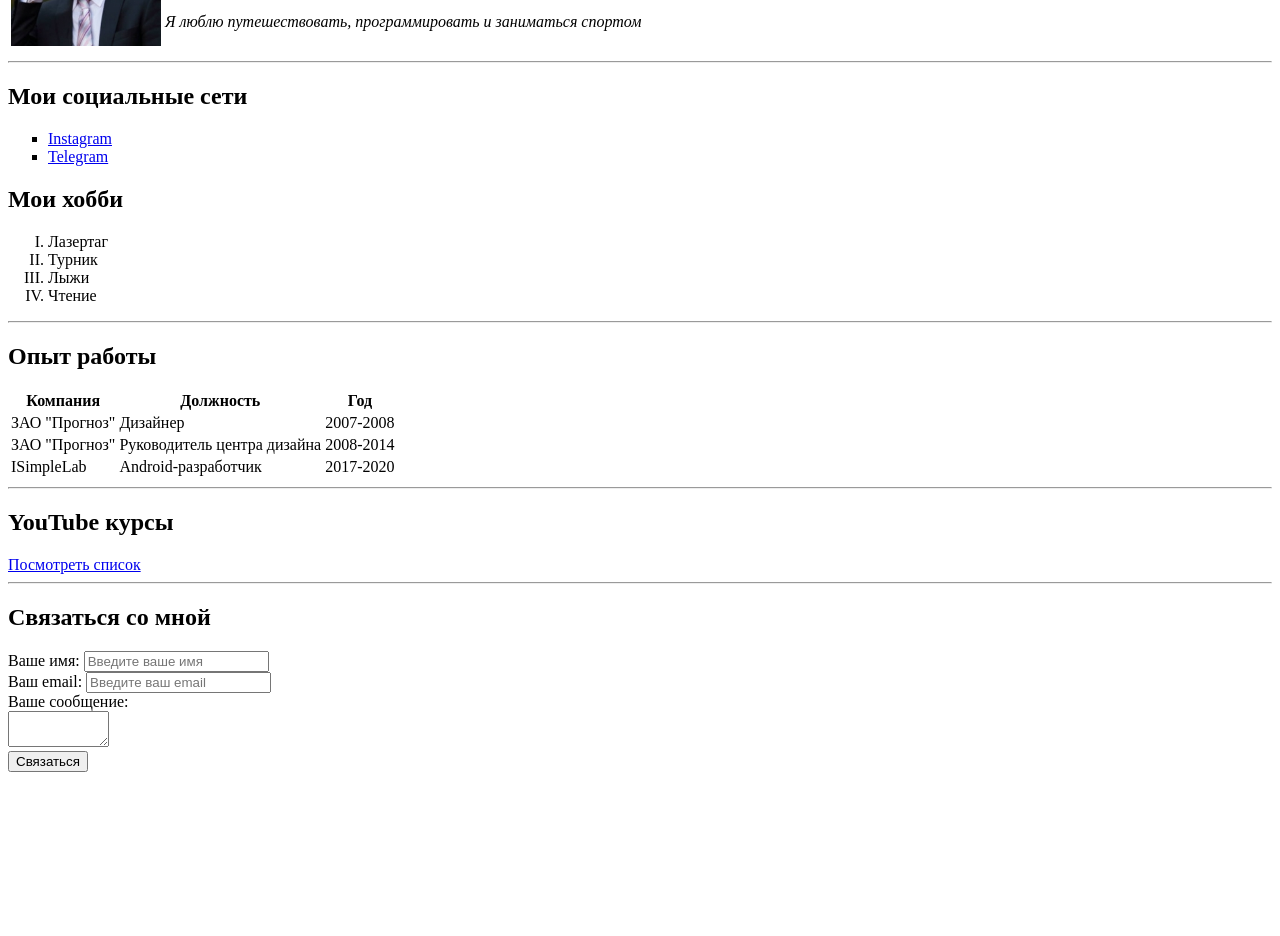
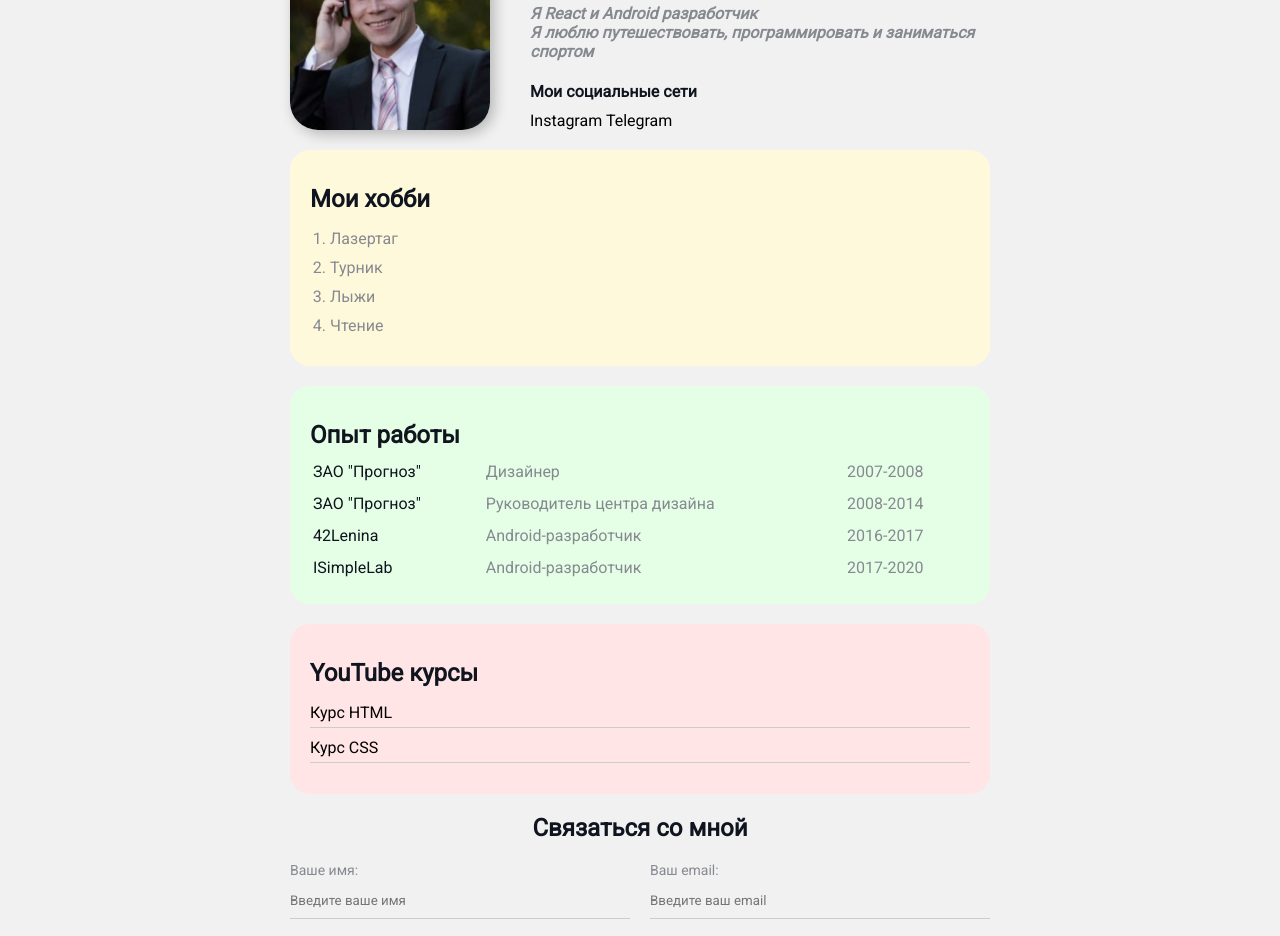
Before and after one commit to AmraKimmerian/amrakimmerian, a plain HTML site: page index.html in a window 1280 px wide. Shown: the part 115-1051 px from the top of the page. Before the commit the page ends 895 px from the top, so only its background shows below. Drawn offline with Linux system fonts and the light colour scheme.

Commit message:
Add files via upload

```diff
--- a/index.html
+++ b/index.html
@@ -1,48 +1,40 @@
 <!DOCTYPE html>
 <html lang="en">
   <head>
-    <meta charset="UTF-8">
+    <meta charset="UTF-8" />
     <title>Anton Stukov CV</title>
+    <link rel="stylesheet" href="styles.css" />
   </head>
   <body>
-    <table cellspaceing="15">
-        <tr>
-            <td><img src="avatar.jpeg"
-                width="150" alt="Тут мое фото">
-            </td>
-                <td>
+    <div class="container">
+      <div class="info">
+        <img src="avatar.jpeg" . alt="Тут мое фото" class="avatar" />
+
+        <div class="info-text">
           <h1>Антон Стуков</h1>
-                    <p><em>Я React и <strong>Android</strong> разработчик</em></p>
-                    <p><i>Я люблю путешествовать,
-                        программировать и заниматься спортом</i></p>
-                </td>
-        </tr>
-    </table>
+          <p>Я React и <strong>Android</strong> разработчик</p>
+          <p>Я люблю путешествовать, программировать и заниматься спортом</p>
 
+          <h4>Мои социальные сети</h4>
+          <a href="https://instagram.com/anton_stukov" target="_blank"
+            >Instagram</a>
+          <a href="https://web.telegram.org/k/" target="_blank">Telegram</a>
+        </div>
+      </div>
 
-        <hr>
-        <h2>Мои социальные сети</h2>
-        <ul type="square">
-            <li><a href="https://instagram.com/anton_stukov" target="_blank">Instagram</a></li>
-            <li><a href="https://web.telegram.org/k/" target="_blank">Telegram</a></li>
-        </ul>
+      <div class="card bg-yellow">
         <h2>Мои хобби</h2>
-        <ol type="I">
+        <ol type="1" class="list">
           <li>Лазертаг</li>
           <li>Турник</li>
           <li>Лыжи</li>
           <li>Чтение</li>
         </ol>
+      </div>
 
-        <hr>
-
+      <div class="card bg-green">
         <h2>Опыт работы</h2>
-        <table>
-            <tr>
-                <th>Компания</th>
-                <th>Должность</th>
-                <th>Год</th>
-            </tr>
+        <table class="table">
           <tr>
             <td>ЗАО "Прогноз"</td>
             <td>Дизайнер</td>
@@ -54,33 +46,70 @@
             <td>2008-2014</td>
           </tr>
           <tr>
+            <td>42Lenina</td>
+            <td>Android-разработчик</td>
+            <td>2016-2017</td>
+          </tr>
+          <tr>
             <td>ISimpleLab</td>
             <td>Android-разработчик</td>
             <td>2017-2020</td>
           </tr>
         </table>
+      </div>
 
-        <hr>
+      <div class="card bg-red">
+        <h2>YouTube курсы</h2>
+        <ul class="link-list">
+          <li>
+            <a href="https://www.youtube.com/watch?v=DOEtVdkKwcU">Курс HTML</a>
+          </li>
+          <li>
+            <a href="https://www.youtube.com/watch?v=SpCUuyZZTp8&t=188s"
+              >Курс CSS</a
+            >
+          </li>
+        </ul>
+      </div>
 
-        <h2>YouTube курсы</h2>
-        <a href="youtube.html">Посмотреть список</a>
+      <div class="contact">
+        <h2>Связаться со мной</h2>
 
-        <hr>
+        <form action="/">
+          <div class="row">
+            <div class="form-group">
+              <label for="name">Ваше имя:</label>
+              <input type="text" id="name" placeholder="Введите ваше имя" />
+            </div>
 
-        <h2>Связаться со мной</h2>
-        <form action="/">
-            <label for="name">Ваше имя:</label>
-            <input type="text" id="name" placeholder="Введите ваше имя">
-            <br>
+            <div class="form-group">
               <label for="name">Ваш email:</label>
-            <input type="email" id="name" cval placeholder="Введите ваш email">
-            <br>
+              <input
+                type="email"
+                id="name"
+                cval
+                placeholder="Введите ваш email"
+              />
+            </div>
+          </div>
+
+          <div class="form-group">
             <label for="text">Ваше сообщение:</label>
-            <br>
-            <textarea id="text" cols="10" rows="2"></textarea>
-            <br>
-            <input type="submit" value="Связаться">
+            <textarea id="text" cols="18" rows="3"></textarea>
+          </div>
+
+          <input type="submit" value="Связаться" class="btn" />
         </form>
+      </div>
 
+      <div class="position">
+        <div class="box"></div>
+    </div>
+
+    </div>
+
+
+
+    <div style="margin-bottom: 500px;"></div>
   </body>
 </html>
--- /dev/null
+++ b/styles.css
@@ -0,0 +1,222 @@
+@import url('https://fonts.googleapis.com/css2?family=Roboto&display=swap');
+/* *{
+    padding: 0;
+    margin: 0;
+} */
+
+body {
+    background-color: #f1f1f1;
+    color: #0f141e;
+    /* font-size: 16px;
+    font-weight: normal;
+    font-family: 'Roboto', sans-serif; */
+    font: normal 16px 'Roboto', sans-serif;
+}
+
+.container {
+    max-width: 700px;
+    margin: auto;
+    padding-top: 30px;
+}
+
+a {
+    color: black;
+    text-decoration: none;
+}
+
+a:hover {
+    text-decoration: underline;
+}
+
+a:active {
+    color: blue;
+}
+
+a:visited {
+    color: gray;
+}
+
+.avatar {
+    width: 200px;
+    border-radius: 28px;
+    box-shadow: 4px 4px 14px rgba(0, 0, 0, 0.25);
+}
+
+.info {
+    margin-bottom: 20px;
+    display: flex;
+}
+
+@media (max-width: 700px) {
+    .info {
+        display: block;
+        text-align: center;
+    }
+}
+
+.info p {
+    color: #86898f;
+    margin: 0;
+    font-style: italic;
+    font-weight: bold;
+    text-decoration: none;
+    /* text-transform: uppercase; */
+    /* letter-spacing: 1px; */
+    /* word-spacing: 42px; */
+}
+
+.info-text {
+    margin-left: 40px;
+}
+
+.info-text h4 {
+    margin-bottom: 10px;
+}
+
+/* .social { */
+
+/* background: green; */
+
+/* padding: 15px; */
+
+/* padding: 15px 40px;  top|bottom left|right */
+
+/* padding: 15px 20px 25px 30px top right bottom left; */
+
+/* margin: 20px;
+
+    border: 5px solid red;
+    border-bottom-style: dotted;
+    border-top-width: 15px;
+    border-right-color: blue;
+} */
+
+.bg-yellow {
+    background: #fff9dc;
+}
+
+.bg-green {
+    background: #e5ffe7;
+}
+
+.bg-red {
+    background: #ffe5e5;
+}
+
+.card {
+    padding: 15px 20px;
+    margin-bottom: 20px;
+    border-radius: 20px;
+}
+
+.card h2 {
+    margin-bottom: 10px;
+}
+
+.list {
+    padding: 0 20px;
+}
+
+.list li {
+    color: #86898f;
+    margin-bottom: 10px;
+}
+
+.table {
+    width: 100%;
+}
+
+.table td {
+    padding-bottom: 10px;
+}
+
+.table td:nth-child(2), .table td:nth-child(3) {
+    color: #86898f
+}
+
+/* .table tr:nth-child(odd) {
+    background: red;
+} */
+
+.link-list {
+    list-style: none;
+    padding: 0;
+}
+
+.link-list li {
+    margin-bottom: 10px;
+    padding-bottom: 5px;
+    border-bottom: 1px solid #ccc;
+}
+
+.contact h2 {
+    text-align: center;
+}
+
+.form-group label {
+    display: block;
+    font-size: 14px;
+    color: #86898f;
+}
+
+.form-group input, .form-group textarea {
+    width: 100%;
+    box-sizing: border-box;
+    border: none;
+    background: transparent;
+    border-bottom: 1px solid #ccc;
+    color: black;
+    padding: 15px 0 10px;
+    outline: none;font-family: inherit;
+}
+
+.row {
+    display: flex;
+    margin-bottom: 20px;
+}
+
+.row > .form-group {
+    width: 50%;
+    margin-right: 20px;
+}
+
+.row > .form-group:last-child {
+    margin-right: 0;
+}
+
+.btn {
+    background: #111;
+    padding: 15px 20px;
+    color: white;
+    border: none;
+    font-family: inherit;
+    cursor: pointer;
+}
+
+.btn:hover {
+    opacity: .9;
+}
+
+
+/* Position */
+
+/* .position {
+    position: relative;
+    height: 300px;
+    border: 4px solid black;
+    margin-top: 40px;
+    padding: 20px;
+}
+
+.box {
+    position: fixed;
+    top: 0px;
+    left: 0px; */
+    /* bottom: 0; */
+    /* right: 50px; */
+    /* border-radius: 50%; */
+    /* width: 100%;
+    height: 50px;
+    background: lightcoral;
+
+} */
```
Lines whose indentation alone changed are shown as unchanged.
